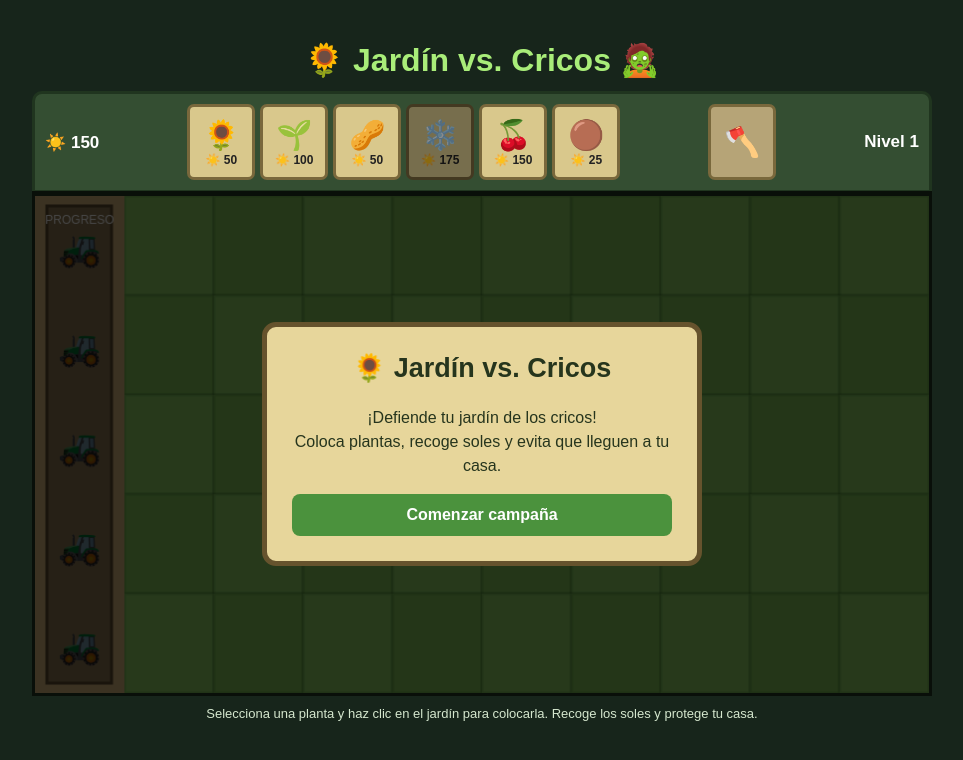
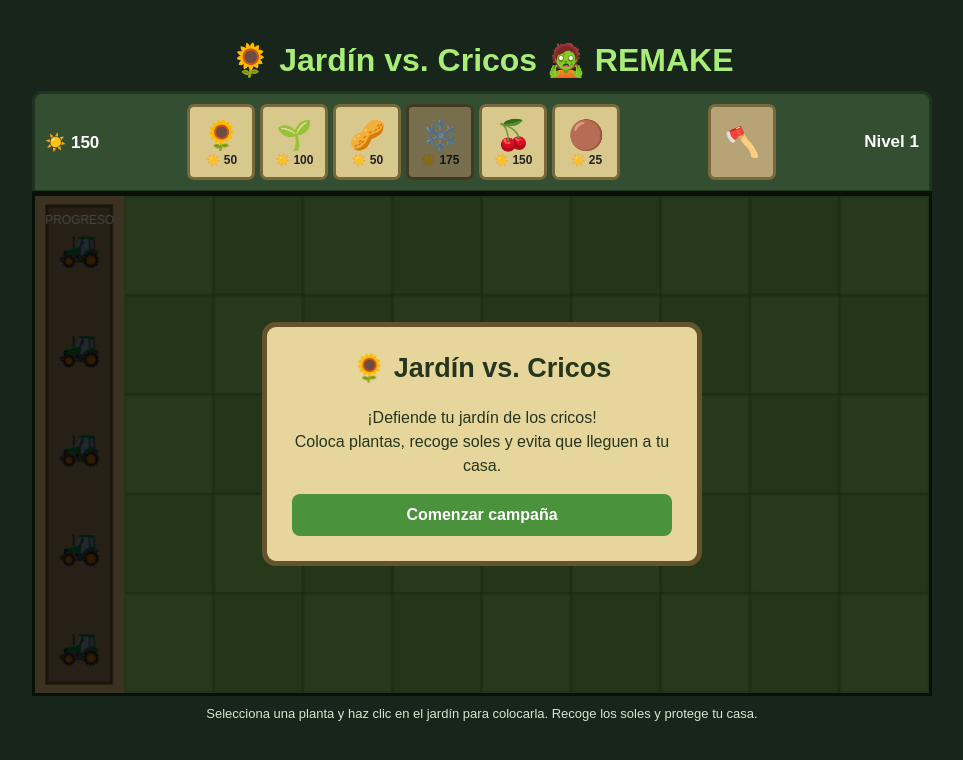
Before and after one commit to DORO116/Jueguitos-Ricolinos, a plain HTML site: page jardinVsCricos.html in a window 1280 px wide. Shown: the whole page, without its empty margins (158-1121 px from the left). Drawn offline with Linux system fonts and the light colour scheme.

Commit message:
Update jardinVsCricos.html

```diff
--- a/jardinVsCricos.html
+++ b/jardinVsCricos.html
@@ -181,7 +181,7 @@ canvas {
 
 <body>
 
-<h1>🌻 Jardín vs. Cricos 🧟</h1>
+<h1>🌻 Jardín vs. Cricos 🧟 REMAKE</h1>
 
 <div id="game">
 
```
